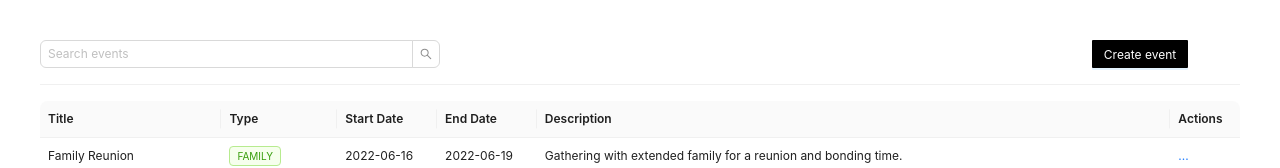
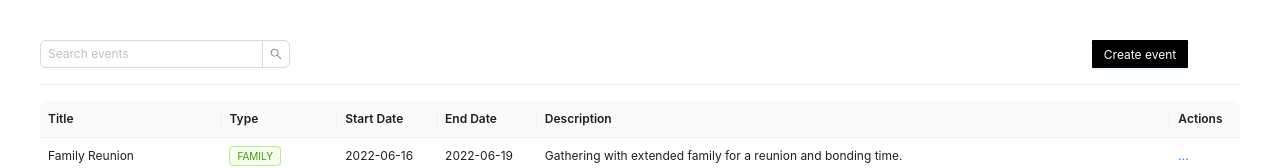
Before and after one commit to arnevandoorslaer/react-test, a React (Vite) app: page / in a window 1280 px wide. Shown: the top 168 px of the page. Built offline with nearby package versions, Linux system fonts and the light colour scheme; data requests are answered from the project's data file.

Commit message:
feat: make search smaller

```diff
--- a/src/core/components/header-component.tsx
+++ b/src/core/components/header-component.tsx
@@ -12,7 +12,7 @@ function HeaderComponent({ setSearch, setCreateVisible }) {
   return (
     <>
       <Row justify='space-between'>
-        <Col span={8}>
+        <Col span={5}>
           <Search onSearch={onSearch} allowClear placeholder={'Search events'} />
         </Col>
         <Col span={4}>
```
